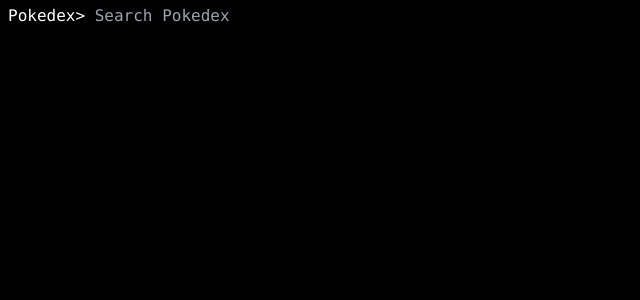
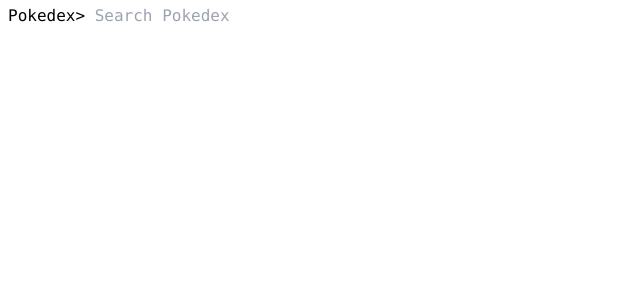
Before and after one commit to dev-chenxing/pkmn, a Vue app: page / in a window 1280 px wide. Shown: the top 300 px of the page, without its empty margins (0-640 px from the left). Built offline with nearby package versions, Linux system fonts and the light colour scheme.

Commit message:
getPokemon

```diff
--- a/src/App.vue
+++ b/src/App.vue
@@ -1,26 +1,26 @@
 <script setup lang="ts">
 import { onUpdated, ref, type Ref } from 'vue'
 import pkmn from './pkmn.json'
-import type { PokePrompt, PokeType } from './pkmn.d.ts'
+import type { Pokemon, PokePrompt } from './pkmn.d.ts'
 import { PokeTypes } from './pkmn.ts'
 
 const prompts: Ref<Array<PokePrompt>> = ref([])
 const inputValue = ref('')
 const sectionRef = ref<InstanceType<typeof HTMLDivElement>>()
 
-function getPokeTypes(query: string): Array<string> | undefined {
+function getPokemon(query: string): Pokemon | undefined {
   return pkmn.find((pokemon) => {
     return pokemon.name === query
-  })?.types
+  }) as Pokemon
 }
 
 function onsubmit() {
   if (inputValue.value) {
     const query = inputValue.value.toLowerCase()
-    const types = getPokeTypes(query)
+    const types = getPokemon(query)
     prompts.value.push({
       query: query,
-      output: types || 'no result',
+      result: types || 'no result',
     })
     inputValue.value = ''
   }
@@ -37,30 +37,25 @@
   <header class="flex">
     <form class="w-full" @submit.prevent="onsubmit">
       <span>Pokedex> </span>
-      <input
-        type="search"
-        autocomplete="off"
-        placeholder="Search Pokedex"
-        class="bg-black"
-        v-model="inputValue"
-      />
+      <input type="search" autocomplete="off" placeholder="Search Pokedex" v-model="inputValue" />
     </form>
   </header>
   <div class="overflow-y-scroll" id="section" ref="sectionRef">
     <template v-for="(prompt, i) in prompts" :key="i">
-      <p v-if="typeof prompt.output === 'string'" class="leading-[14px] h-5">
-        {{ prompt.query }}> {{ prompt.output }}
+      <p v-if="typeof prompt.result === 'string'" class="leading-[14px] h-5">
+        {{ prompt.query }}> {{ prompt.result }}
       </p>
       <p v-else class="flex gap-1 leading-[14px] h-5">
-        {{ prompt.query }}>
-        <template v-for="type in prompt.output" :key="type">
-          <span
+        {{ prompt.result.name.toUpperCase() }}/
+        <template v-for="type in prompt.result.types" :key="type">
+          <button
             :style="{
-              backgroundColor: PokeTypes[type as PokeType].color,
+              backgroundColor: PokeTypes[type].color,
             }"
-            class="text-shadow tracking-tighter px-1 rounded-sm h-[17px]"
-            >{{ PokeTypes[type as PokeType].label }}</span
+            class="text-shadow tracking-tighter px-1 rounded-sm h-[17px] text-white"
           >
+            {{ PokeTypes[type].label }}
+          </button>
         </template>
       </p>
     </template>
--- a/src/index.css
+++ b/src/index.css
@@ -7,8 +7,6 @@
 }
 
 body {
-	background-color: black;
-	color: white;
 	font-family: Consolas;
 	font-size: 16px;
 	max-height: 100vh;
--- a/src/pkmn.d.ts
+++ b/src/pkmn.d.ts
@@ -14,5 +14,5 @@
 
 interface PokePrompt {
   query: string,
-  output: Array<string> | string
+  result: Pokemon | string
 }
```
